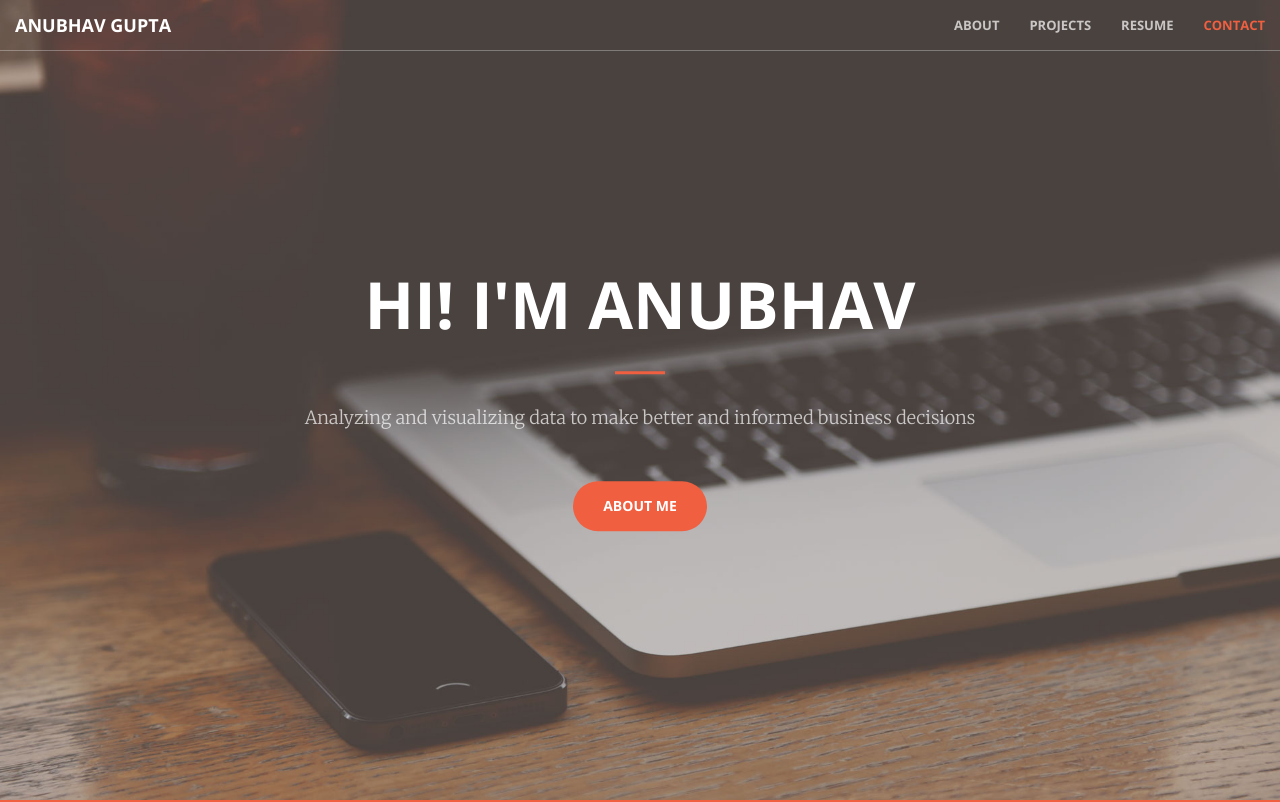
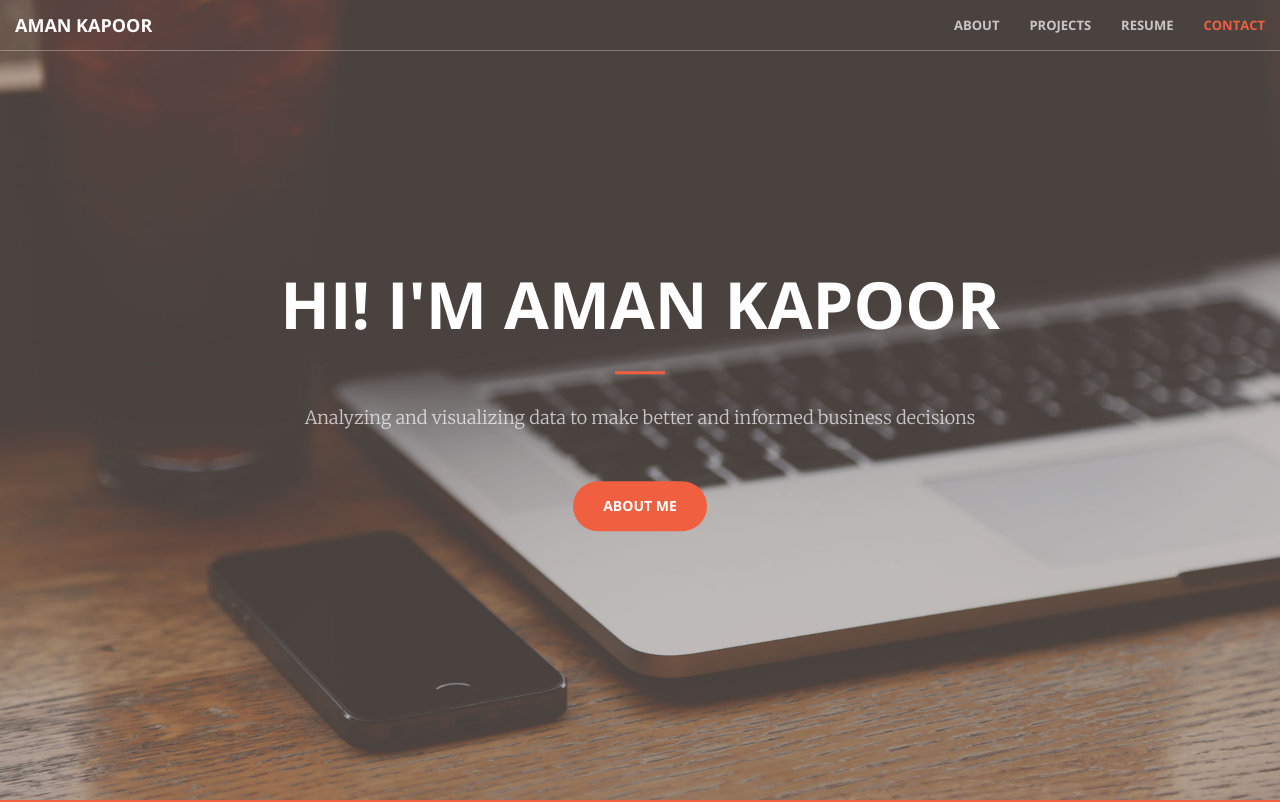
Before and after one commit to aman1391/aman1391.github.io, a plain HTML site: page index.html in a window 1280 px wide. Shown: the top 802 px of the page. Drawn offline with nearby package versions, Linux system fonts and the light colour scheme.

Commit message:
change_name

```diff
--- a/index.html
+++ b/index.html
@@ -47,7 +47,7 @@
                     <span class="icon-bar"></span>
                     <span class="icon-bar"></span>
                 </button>
-                <a class="navbar-brand page-scroll" href="#page-top">Anubhav Gupta</a>
+                <a class="navbar-brand page-scroll" href="#page-top">Aman Kapoor</a>
             </div>
 
             <!-- Collect the nav links, forms, and other content for toggling -->
@@ -78,7 +78,7 @@
     <header>
         <div class="header-content">
             <div class="header-content-inner">
-                <h1>HI! I'M Anubhav</h1>
+                <h1>HI! I'M Aman Kapoor</h1>
                 <hr>
                 <p>Analyzing and visualizing data to make better and informed business decisions</p>
                 <a href="#about" class="btn btn-primary btn-xl page-scroll">About me</a>
```
